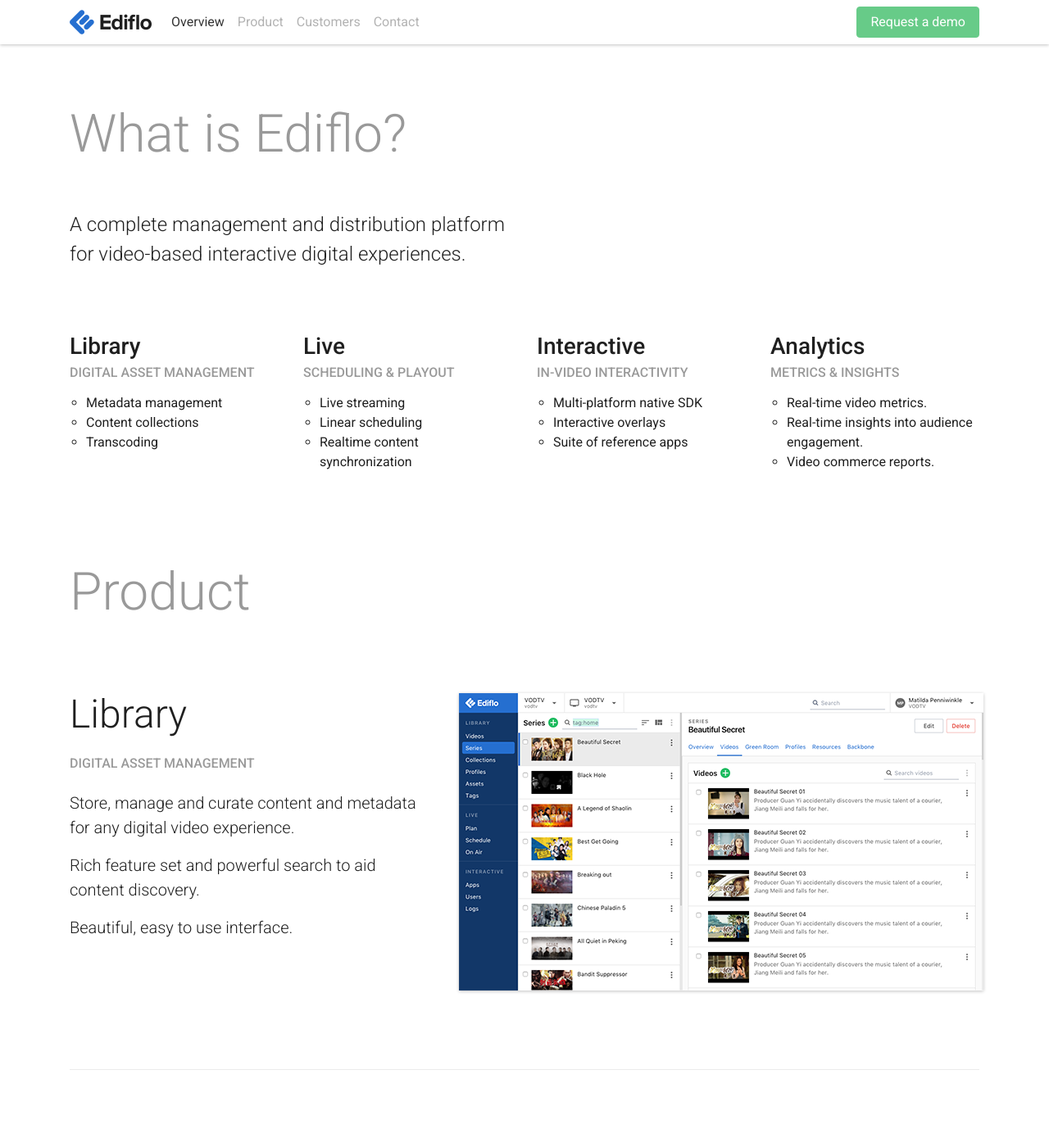
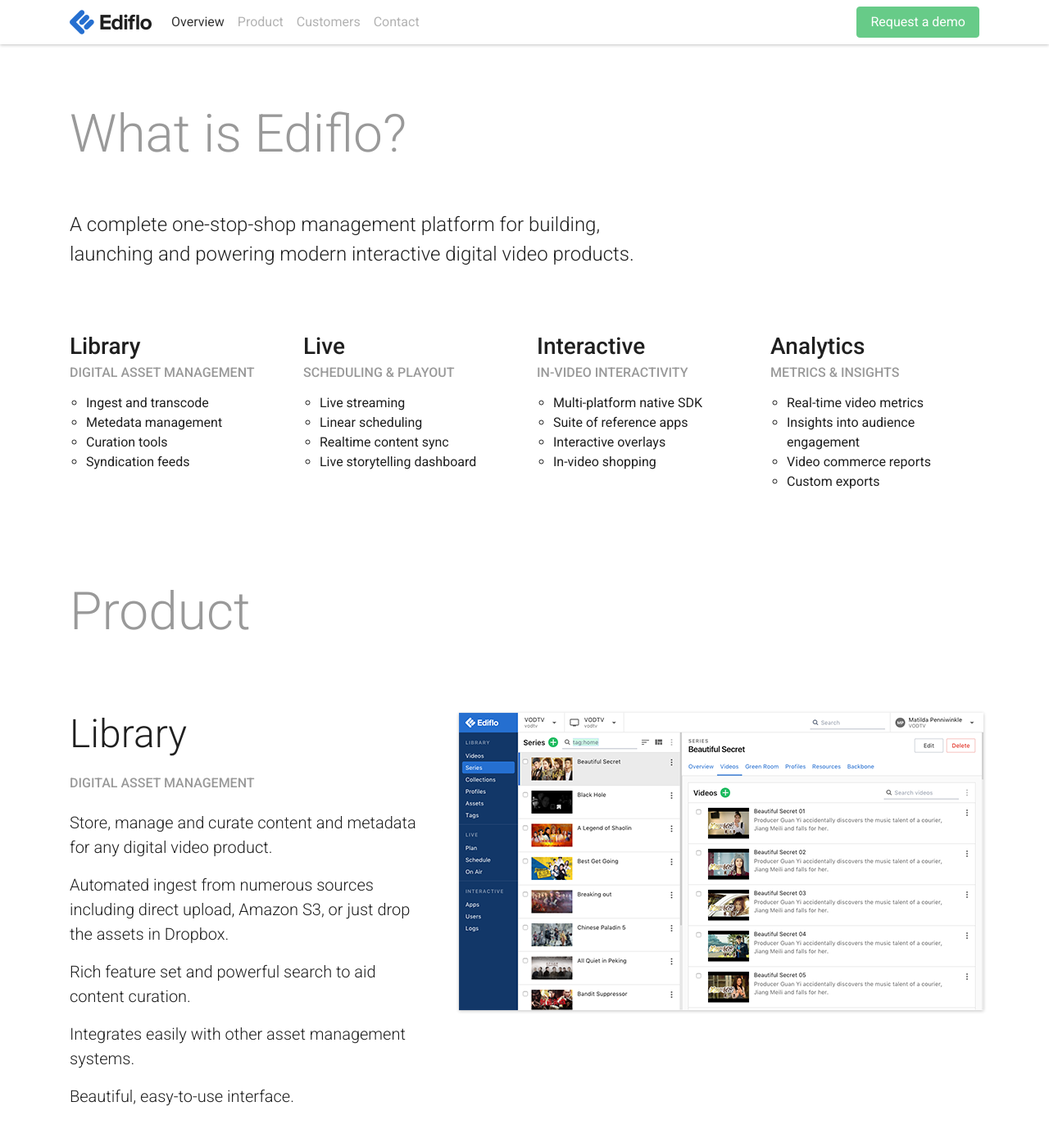
Before and after one commit to Axonista/ediflo-website, a Jekyll site: the page index.html, which Jekyll copies as it is, in a window 1280 px wide and 1400 px high, scrolled down 572 px. Shown: the top 1389 px of the window at 82% size. Built offline with Jekyll 4.4.1, drawn with Linux system fonts in a browser that asks for light colours; nearby versions of some CDN libraries; some of the changed text lies outside the part shown.

Commit message:
update content

```diff
--- a/index.html
+++ b/index.html
@@ -47,7 +47,7 @@
 		  <div class="container">
 				<div class="col-sm-12 col-md-10 col-lg-6 p-x-0">
 		    	<h1 class="text-white">Smart video for smart devices.</h1>
-		    	<p class="subheading text-muted-white">Ediflo is powering a new generation of intuitive video experiences for the world’s leading brands and media companies.</p>
+		    	<p class="subheading text-muted-white">Ediflo is powering a new generation of interactive digital video products for the world’s leading brands and media companies.</p>
 				</div>
 		  </div>
 		</div>
@@ -58,16 +58,17 @@
 
 		<div class="container">
 			<div class="row">
-				<p class="subheading col-sm-12 col-md-10 col-lg-6 p-b-4">A complete management and distribution platform for video-based interactive digital experiences.</p>
+				<p class="subheading col-sm-12 col-md-10 col-lg-8 p-b-4">A complete one-stop-shop management platform for building, launching and powering modern interactive digital video products.</p>
 			</div>
 			<div class="row p-b-3">
 				<div class="col-sm-12 col-md-6 col-lg-3 m-b-3">
 					<h3>Library</h3>
 					<h6 class="text-muted m-b-1">DIGITAL ASSET MANAGEMENT</h6>
 					<ul style="padding-left: 20px;">
-						<li>Metadata management</li>
-						<li>Content collections</li>
-						<li>Transcoding</li>
+						<li>Ingest and transcode</li>
+						<li>Metedata management</li>
+						<li>Curation tools</li>
+						<li>Syndication feeds</li>
 					</ul>
 				</div>
 				<div class="col-sm-12 col-md-6 col-lg-3 m-b-3">
@@ -76,7 +77,8 @@
 					<ul style="padding-left: 20px;">
 						<li>Live streaming</li>
 						<li>Linear scheduling</li>
-						<li>Realtime content synchronization</li>
+						<li>Realtime content sync</li>
+						<li>Live storytelling dashboard</li>
 					</ul>
 				</div>
 				<div class="col-sm-12 col-md-6 col-lg-3 m-b-3">
@@ -84,17 +86,19 @@
 					<h6 class="text-muted m-b-1">IN-VIDEO INTERACTIVITY</h6>
 					<ul style="padding-left: 20px;">
 						<li>Multi-platform native SDK</li>
+						<li>Suite of reference apps</li>
 						<li>Interactive overlays</li>
-						<li>Suite of reference apps</li>
+						<li>In-video shopping</li>
 					</ul>
 				</div>
 				<div class="col-sm-12 col-md-6 col-lg-3 m-b-3">
 					<h3>Analytics</h3>
 					<h6 class="text-muted m-b-1">METRICS & INSIGHTS</h6>
 					<ul style="padding-left: 20px;">
-						<li>Real-time video metrics.</li>
-						<li>Real-time insights into audience engagement.</li>
-						<li>Video commerce reports.</li>
+						<li>Real-time video metrics</li>
+						<li>Insights into audience engagement</li>
+						<li>Video commerce reports</li>
+						<li>Custom exports</li>
 					</ul>
 				</div>
 			</div>
@@ -110,9 +114,11 @@
 					<h2 class="display-4">Library</h2>
 					<h6 class="text-muted m-y-2">DIGITAL ASSET MANAGEMENT</h6>
 					<ul class="list-unstyled">
-						<li class="lead m-b-1">Store, manage and curate content and metadata for any digital video experience.</li>
-  					<li class="lead m-b-1">Rich feature set and powerful search to aid content discovery.</li>
-						<li class="lead m-b-1">Beautiful, easy to use interface.</li>
+						<li class="lead m-b-1">Store, manage and curate content and metadata for any digital video product.</li>
+  					<li class="lead m-b-1">Automated ingest from numerous sources including direct upload, Amazon S3, or just drop the assets in Dropbox.</li>
+						<li class="lead m-b-1">Rich feature set and powerful search to aid content curation.</li>
+						<li class="lead m-b-1">Integrates easily with other asset management systems.</li>
+						<li class="lead m-b-1">Beautiful, easy-to-use interface.</li>
 					</ul>
 				</div>
 				<div class="col-sm-12 col-md-6 col-lg-7 p-y-5 p-r-0 hidden-sm-down ">
@@ -129,9 +135,10 @@
 					<h6 class="text-muted m-y-2">SCHEDULING & PLAYOUT</h6>
 					<ul class="list-unstyled">
   					<li class="lead m-b-1">Easy to use live streaming platform.</li>
-  					<li class="lead m-b-1">Synchronize with Interactive for realtime in-app interactive graphics.</li>
-  					<li class="lead">Cloud playout of linear channels.<span class="text-info">*</span></li>
-						<li><span class="tag tag-info">Coming Q1 2017</span></li>
+  					<li class="lead m-b-1">Planning and scheduling for linear channels.</li>
+						<li class="lead m-b-1">Integrates easily with other scheduling systems.</li>
+						<li class="lead m-b-1">Synchronize with Interactive for realtime in-app interactive graphics.</li>
+  					<li class="lead m-b-1">Cloud playout of linear channels.</li>
 					</ul>
 				</div>
 			</div>
@@ -141,9 +148,10 @@
 					<h2 class="display-4">Interactive</h2>
 					<h6 class="text-muted m-y-2">IN-VIDEO INTERACTIVITY</h6>
 					<ul class="list-unstyled">
-  					<li class="lead m-b-1">Multi-platform SDK for embedding Ediflo’s interactive capabilities into video apps.</li>
-  					<li class="lead m-b-1">Enables direct engagement and realtime audience interactivity.</li>
-  					<li class="lead m-b-1">Works with SDK player or any third party.</li>
+  					<li class="lead m-b-1">Suite of pre-built reference video apps across Apple, Android, Roku and Amazon platforms.</li>
+  					<li class="lead m-b-1">Multi-platform SDK bringing interactive capabilities into any video app.</li>
+  					<li class="lead m-b-1">Turn traditionally baked-in graphics and captions into intuitvely touchable UI elements.</li>
+						<li class="lead m-b-1">Works with any video player.</li>
 					</ul>
 				</div>
 				<div class="col-sm-12 col-md-6 col-lg-7 p-y-5 p-r-0 hidden-sm-down">
@@ -159,8 +167,8 @@
 					<h2 class="display-4">Analytics</h2>
 					<h6 class="text-muted m-y-2">METRICS & INSIGHTS</h6>
 					<ul class="list-unstyled">
-						<li class="lead m-b-1">See real-time video metrics and audience engagement.</li>
-  					<li class="lead m-b-1">Integrate with existing analytics platforms for richer insights.</li>
+						<li class="lead m-b-1">Real-time video plays and audience engagement metrics.</li>
+  					<li class="lead m-b-1">Integrates with existing analytics platforms for richer insights.</li>
   					<li class="lead m-b-1">Daily analytics email summaries.</li>
 					</ul>
 				</div>
@@ -180,10 +188,9 @@
 					    <img class="card-img-top img-fluid" src="assets/images/qvc.png" alt="QVC logo">
 					    <div class="card-block">
 								<ul class="p-l-1">
-									<li>Interactive graphic overlay with product details and buy button.</li>
-									<li>Real time creation and delivery of interactive social and commerce overlays during live broadcasts based on live audience engagement analytics.</li>
-									<li>Exceeded expectations in both increase of engagement and conversion rates.</li>
-									<li>One of Apple’s "Best of 2015" apps.</li>
+									<li>Interactive graphic overlay with product details and Buy button.</li>
+									<li>Realtime curation and delivery of interactive social and commerce overlays during live broadcast.</li>
+									<li>Apple TV app was selected as one of Apple’s "Best of 2015" apps.</li>
 								</ul>
 					    </div>
 					  </div>
@@ -208,17 +216,10 @@
 
 		<div class="container">
 			<div class="row">
-				<p class="subheading col-sm-12 col-md-10 col-lg-8 m-b-2">Interested in learning more about what Ediflo can do for you? <br> Just get in touch below with any questions or to request a demo.</p>
+				<p class="subheading col-sm-12 col-md-10 col-lg-9 m-b-2">Interested in learning more about what Ediflo can do for you?</p>
 			</div>
 			<div class="row m-y-2">
-				<div class="col-xs-12 col-md-6 m-b-2">
-					<h6 class="text-muted">EMAIL</h6>
-					<p class="subheading m-b-0"><a href="mailto:connect@axonista.com">connect@axonista.com</a></p>
-				</div>
-				<div class="col-xs-12 col-md-6 m-b-2">
-					<h6 class="text-muted">PHONE</h6>
-					<p class="subheading m-b-0">+353 1 676 6251</p>
-				</div>
+				<p class="subheading col-sm-12 col-md-10 col-lg-9">Drop us an email at <a href="mailto:connect@axonista.com">connect@axonista.com</a> with any questions, or to request a demo, and we'd be delighted to discuss how we can help you with your plans.</p>
 			</div>
 		</div>
 
```
Also changed, not shown: other parts of index.html (+2 -1 lines).
